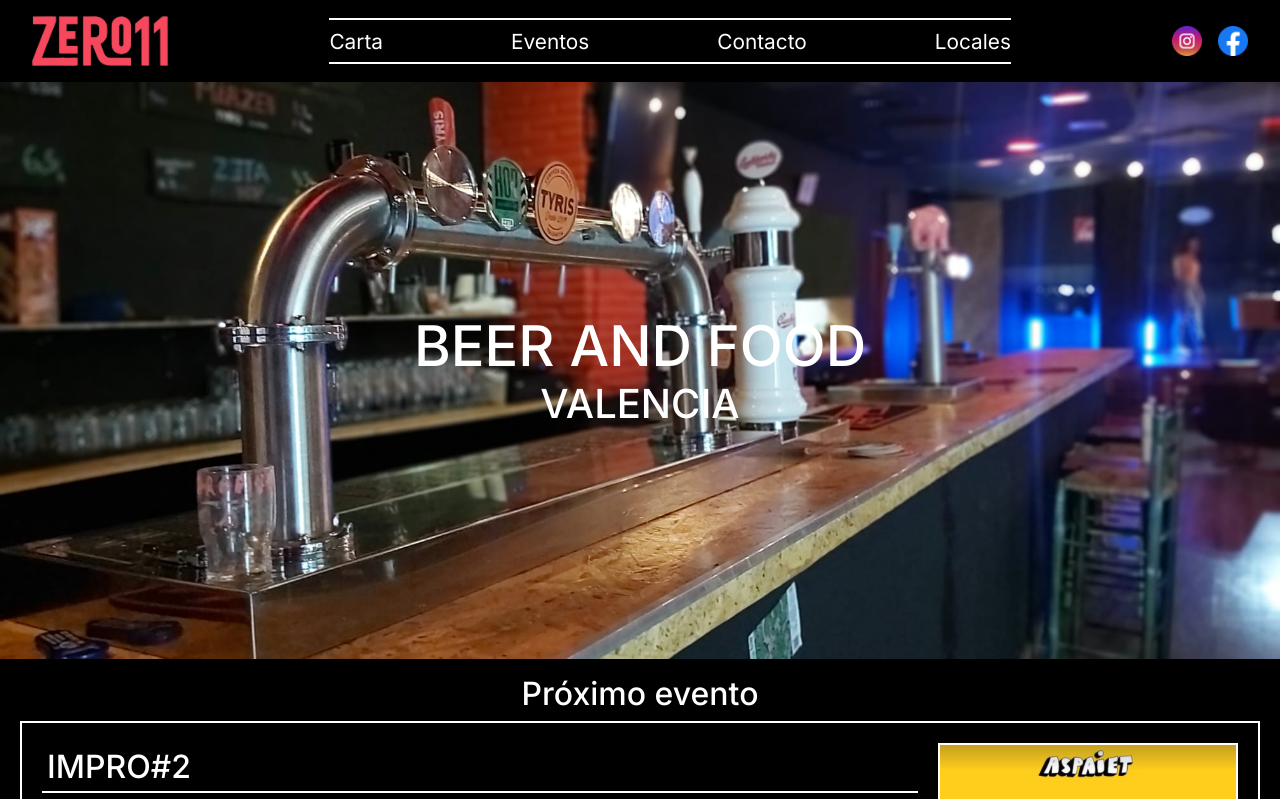
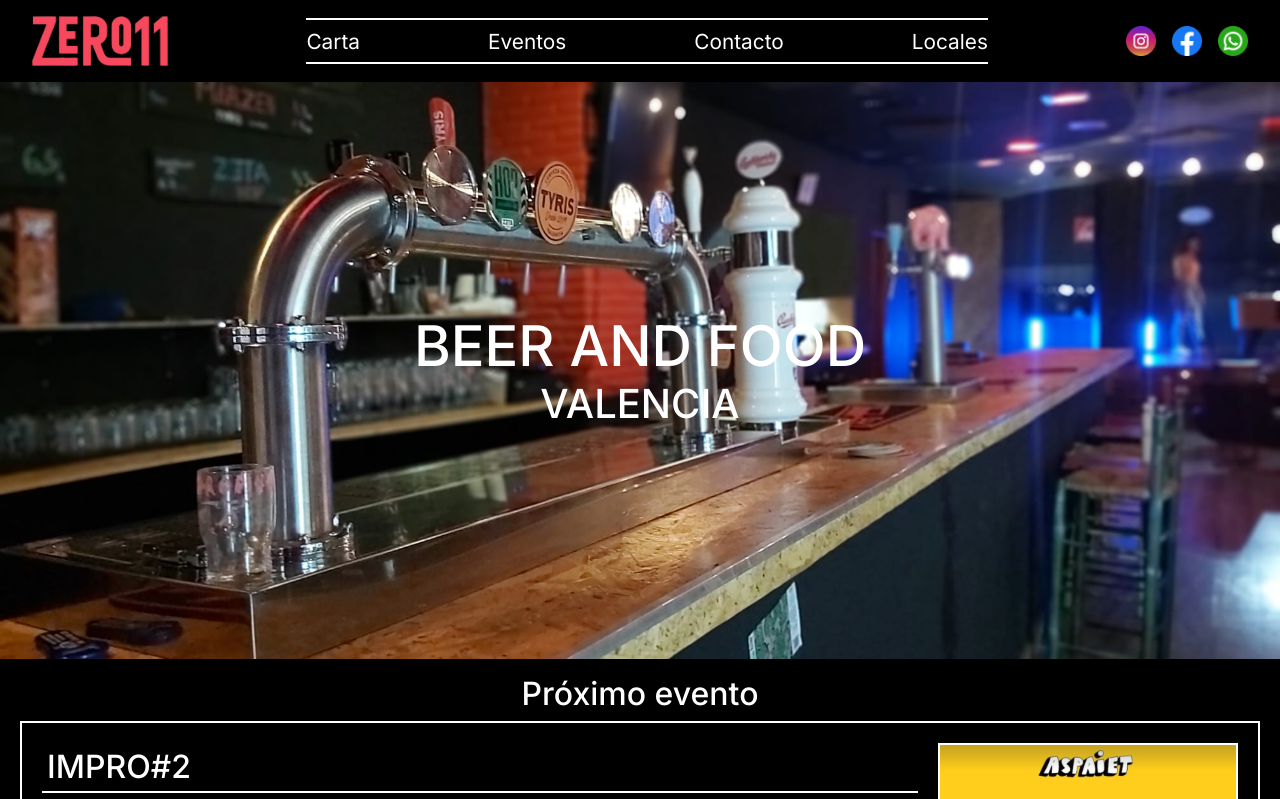
Before and after one commit to EnrGarVic/Zero11_proyect, an Angular app: page / in a window 1280 px wide. Shown: the top 799 px of the page. Built offline with nearby package versions, Linux system fonts and the light colour scheme.

Commit message:
feat: añadido logo de whatsapp con enlace al chat de la empresa

```diff
--- a/src/app/components/header/header.component.html
+++ b/src/app/components/header/header.component.html
@@ -23,5 +23,8 @@
     <a href="https://www.facebook.com/people/zero11_craftbeerbar/100083147629377/" target="_blank" aria-label="Facebook">
       <img src="/assets/fotos/media/facebook.png" alt="Facebook Logo" width="30">
     </a>
+    <a href="https://wa.me/34653161089" target="_blank" aria-label="Whatsapp">
+      <img src="/assets/fotos/media/whatsapp.png" alt="Whatsapp Logo" width="30">
+    </a>
   </div>
 </header>
```
Also changed, not shown: src/assets/fotos/media/whatsapp.png (added).
